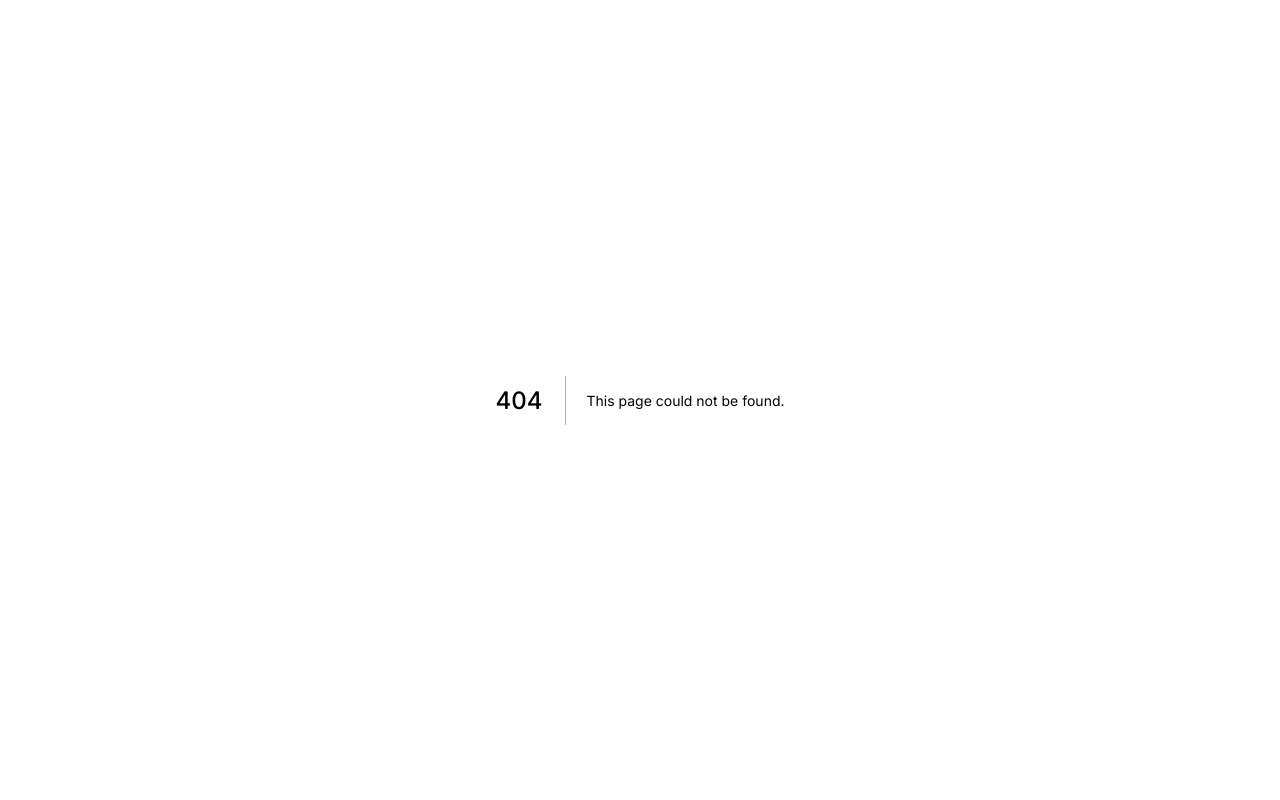
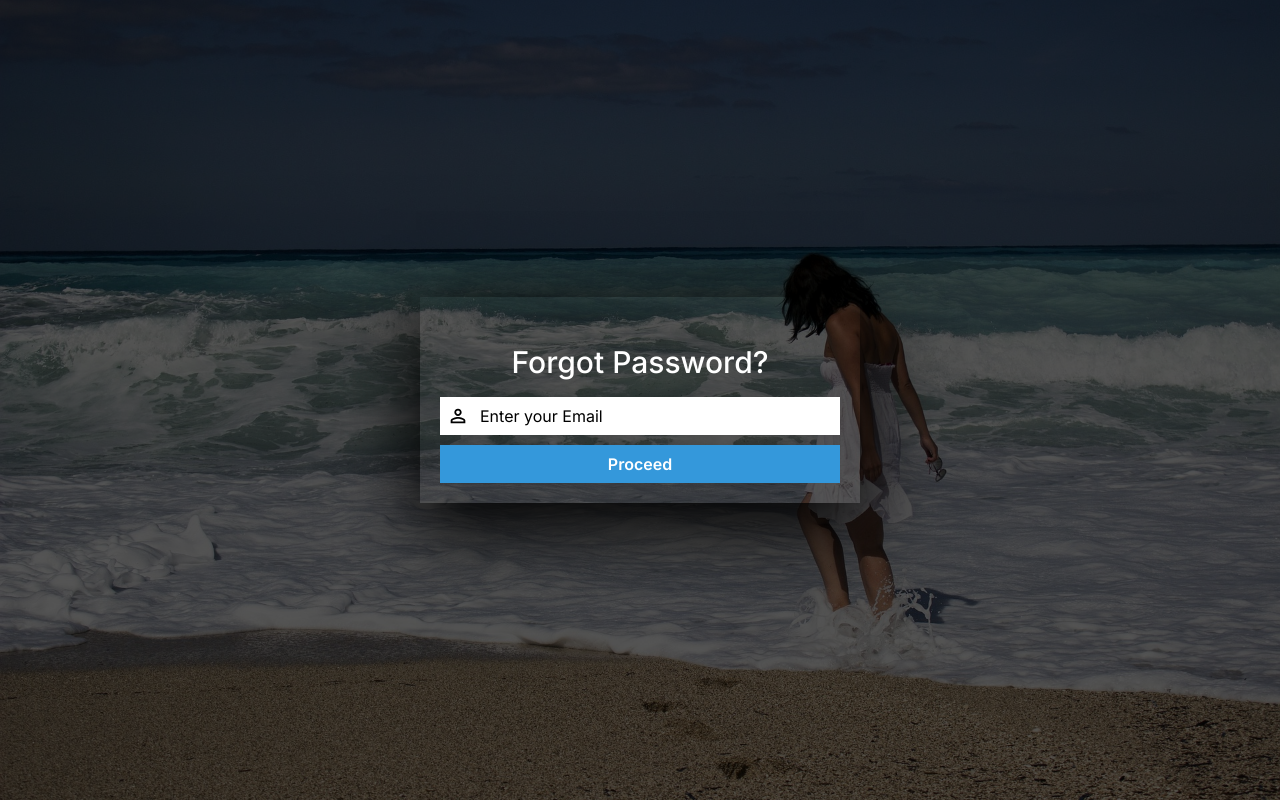
Before and after one commit to MrNiNaD/mayuri-travel-agency, a Next.js app: page /forgotpassword in a window 1280 px wide. Before the commit this address had no page. Built offline with nearby package versions, Linux system fonts and the light colour scheme.

Commit message:
feat: forgot password

```diff
--- /dev/null
+++ b/src/app/forgotpassword/page.tsx
@@ -0,0 +1,34 @@
+"use client";
+import { UserIcon } from "@/assets/svg/login.svg";
+import AuthLayout from "@/component/AuthLayout";
+import Button from "@/element/Button";
+import Input from "@/element/Input";
+import React from "react";
+import loginStyle from ".././login/page.module.css";
+import { useRouter } from "next/navigation";
+
+const Page = () => {
+  const { push } = useRouter();
+
+  const onProceedClick = () => {
+    console.log("clikec");
+
+    push("/forgotpassword/boom");
+  };
+
+  return (
+    <AuthLayout>
+      <h3>Forgot Password?</h3>
+      <Input
+        className={loginStyle.authInputStyle}
+        id="login-email-input"
+        placeholder="Enter your Email"
+        icon={<UserIcon />}
+        type="email"
+      />
+      <Button onClick={onProceedClick}>Proceed</Button>
+    </AuthLayout>
+  );
+};
+
+export default Page;
--- a/src/app/login/page.tsx
+++ b/src/app/login/page.tsx
@@ -24,7 +24,7 @@ const Page = () => {
         icon={<PasswordIcon />}
         type="password"
       />
-      <Link className={style.forPasswordLink} href={"/login"}>
+      <Link className={style.forPasswordLink} href={"/forgotpassword"}>
         Forgot Password?
       </Link>
       <Button>LOGIN</Button>
--- a/src/element/Button/index.tsx
+++ b/src/element/Button/index.tsx
@@ -1,3 +1,4 @@
+"use client";
 import React from "react";
 import style from "./style.module.css";
 
```
Also changed, not shown: src/app/forgotpassword/[token]/page.tsx (added, +12 -0 lines).
